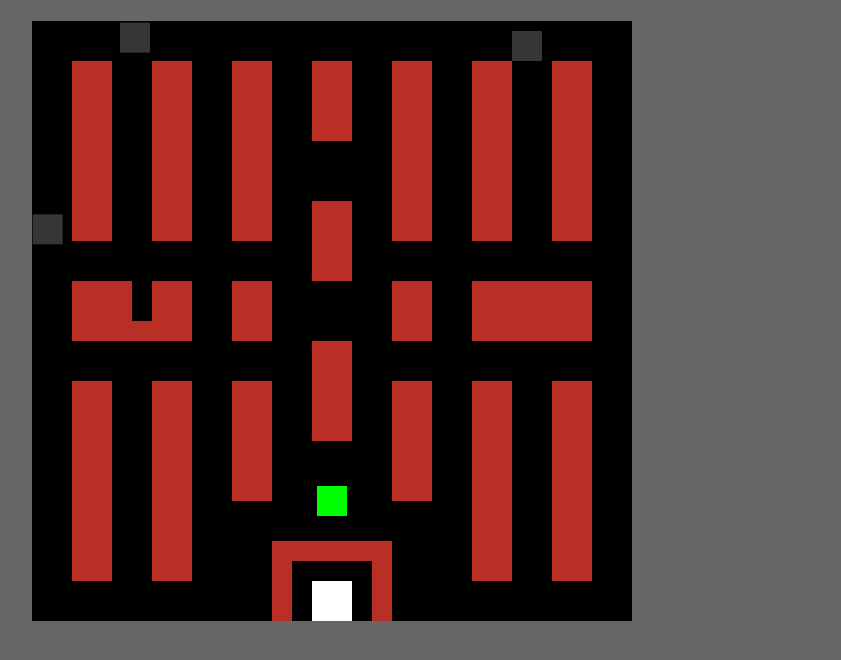
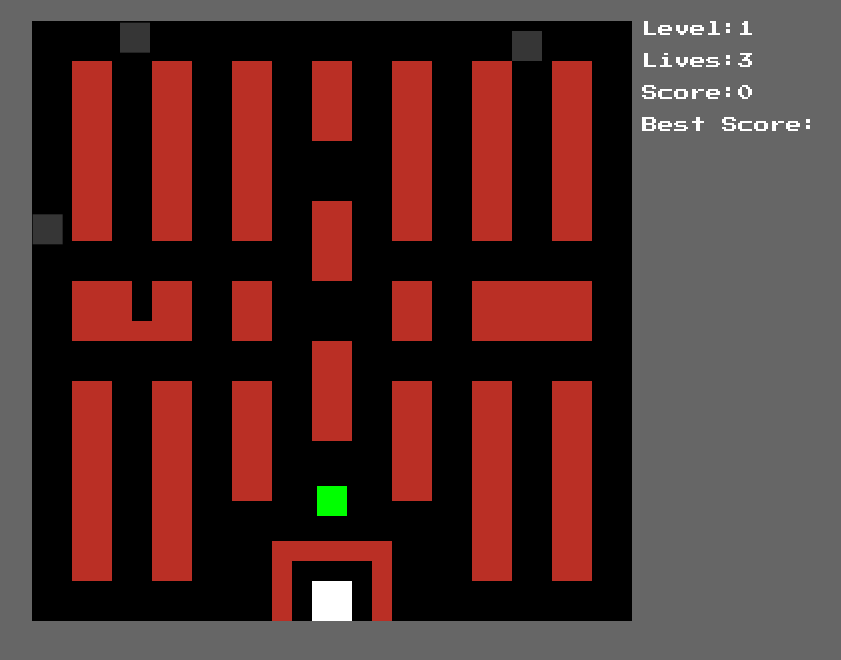
Before and after one commit to damianprog/tanks, a plain HTML site: page index.html in a window 1280 px wide. Shown: the whole page, without its empty margins (308-1149 px from the left). Drawn offline with Linux system fonts and the light colour scheme.

Commit message:
First labels created

```diff
--- a/index.html
+++ b/index.html
@@ -14,6 +14,12 @@
         <canvas width="600" height="600">
 
         </canvas>
+        <div class="labels">
+            <p>Level:<span class="level-qty"></span></p>
+            <p>Lives:<span class="lives-qty"></span></p>
+            <p>Score:<span class="score-qty"></span></p>
+            <p>Best Score:<span class="best-score-qty"></span></p>
+        </div>
     </div>
 
     <script type="module" src="src/index.js"></script>
--- a/src/game.js
+++ b/src/game.js
@@ -15,7 +15,8 @@ export default class Game {
         this.player = new Player(this);
         this.input = new Input(this);
         this.isEagleShot = false;
-        this.initializeBoard();
+        this.currentLevel = 1;
+        this.currentScore = 0;
         this.initializeDefaults();
     }
 
@@ -42,7 +43,7 @@ export default class Game {
         this.allBlocks = [...allBrickBlocks, ...allEagleBlocks];
     }
 
-    initializeDefaults() {
+    initializeEnemies() {
         this.enemies = [];
         const enemy1 = new Enemy(this, new Position(89, 5));
         const enemy2 = new Enemy(this, new Position(170, 5));
@@ -51,6 +52,19 @@ export default class Game {
         this.enemies.push(enemy1);
         this.enemies.push(enemy2);
         this.enemies.push(enemy3);
+    }
+
+    initializeDefaults() {
+        this.initializeBoard();
+        this.initializeEnemies();
+        this.levelQty = document.querySelector('.level-qty');
+        this.livesQty = document.querySelector('.lives-qty');
+        this.scoreQty = document.querySelector('.score-qty');
+        this.bestScoreQty = document.querySelector('.best-score-qty');
+
+        this.levelQty.innerHTML = this.currentLevel;
+        this.livesQty.innerHTML = this.player.lives;
+        this.scoreQty.innerHTML = this.currentScore;
 
         this.missiles = [];
     }
@@ -91,6 +105,7 @@ export default class Game {
                 if (collisionDetection(missile, this.player, deltaTime)) {
                     missile.markedForDeletion = true;
                     this.player.lives--;
+                    this.livesQty.innerHTML = this.player.lives;
                     this.resolveGameOver();
                 }
             } else {
@@ -98,6 +113,8 @@ export default class Game {
                     if (collisionDetection(missile, enemy, deltaTime)) {
                         enemy.markedForDeletion = true;
                         missile.markedForDeletion = true;
+                        this.currentScore += 100;
+                        this.scoreQty.innerHTML = this.currentScore;
                     }
                 })
             }
--- a/tanks.css
+++ b/tanks.css
@@ -19,3 +19,12 @@ canvas {
     display: flex;
     margin: 21px auto 0 auto;
 }
+
+.labels {
+    margin: 0 0 0 10px;
+    white-space: nowrap;
+}
+
+.labels p:first-child {
+    margin-top: 0;
+}
```
Also changed, not shown: assets/fonts/OFL.txt (added), assets/fonts/PressStart2P-Regular.ttf (added).
